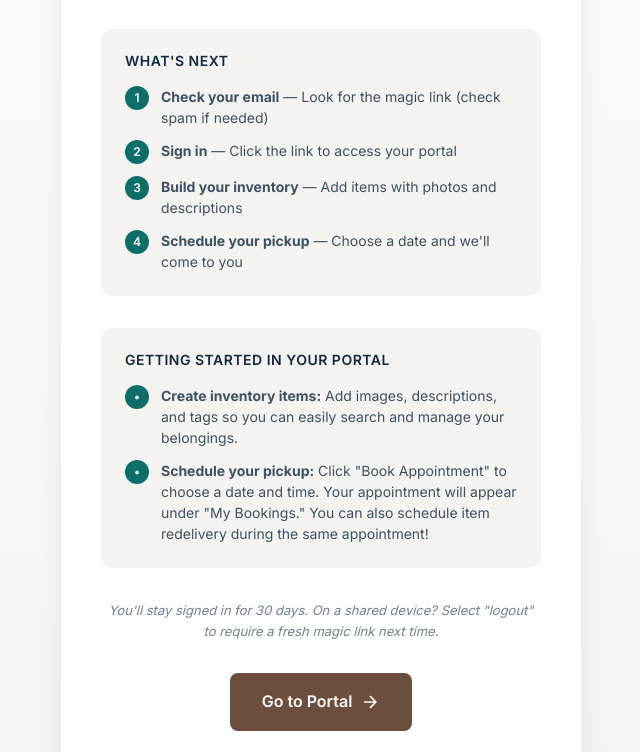
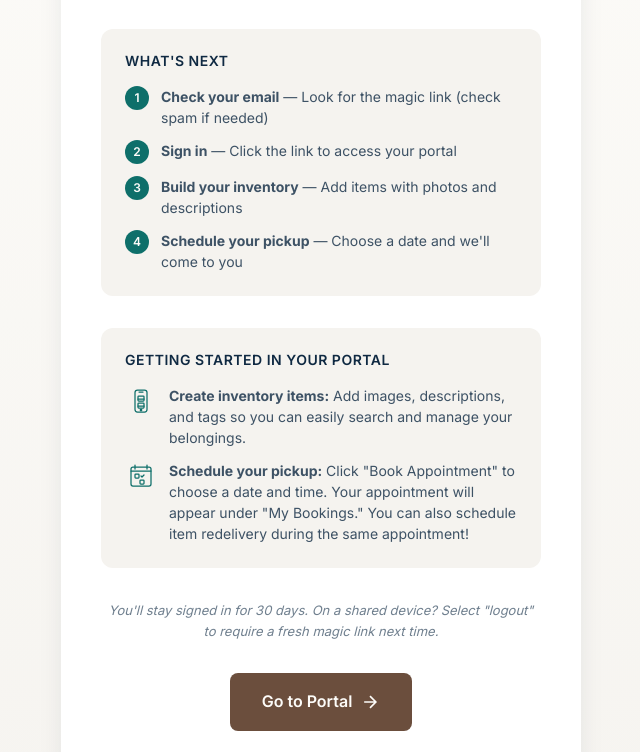
Before and after one commit to StorageValet/sv-website, a plain HTML site: page signup/success.html in a window 1280 px wide. Shown: the part 326-1078 px from the top of the page, without its empty margins (319-959 px from the left). Drawn offline with Linux system fonts and the light colour scheme; a script that the page names is missing.

Commit message:
design: add custom icons to success page Getting Started section

```diff
--- a/signup/success.html
+++ b/signup/success.html
@@ -100,6 +100,16 @@
             font-weight: 600;
             flex-shrink: 0;
         }
+        .success-step-icon {
+            width: 32px;
+            height: 32px;
+            color: #0E6F6A;
+            flex-shrink: 0;
+        }
+        .success-step-icon svg {
+            width: 100%;
+            height: 100%;
+        }
         .success-step-text {
             font-size: 14px;
             color: rgba(15, 41, 66, 0.8);
@@ -178,11 +188,34 @@
             <div class="success-steps" style="margin-top: 24px;">
                 <h3>Getting Started in Your Portal</h3>
                 <div class="success-step">
-                    <span class="success-step-num">•</span>
+                    <span class="success-step-icon">
+                        <svg viewBox="0 0 64 64" fill="none">
+                            <g stroke="currentColor" stroke-width="2.5" stroke-linecap="round" stroke-linejoin="round">
+                                <rect x="20" y="10" width="24" height="44" rx="5"/>
+                                <path d="M28 14h8"/>
+                                <circle cx="32" cy="50" r="1.5"/>
+                                <rect x="26" y="22" width="12" height="10" rx="1.5"/>
+                                <path d="M26 28h12"/>
+                                <rect x="26" y="36" width="12" height="10" rx="1.5"/>
+                                <path d="M26 42h12"/>
+                            </g>
+                        </svg>
+                    </span>
                     <span class="success-step-text"><strong>Create inventory items:</strong> Add images, descriptions, and tags so you can easily search and manage your belongings.</span>
                 </div>
                 <div class="success-step">
-                    <span class="success-step-num">•</span>
+                    <span class="success-step-icon">
+                        <svg viewBox="0 0 64 64" fill="none">
+                            <g stroke="currentColor" stroke-width="2.5" stroke-linecap="round" stroke-linejoin="round">
+                                <rect x="12" y="14" width="40" height="38" rx="4"/>
+                                <path d="M20 10v8M44 10v8"/>
+                                <path d="M12 22h40"/>
+                                <rect x="20" y="28" width="8" height="8" rx="1.5"/>
+                                <path d="M38 30l-4 4-2-2"/>
+                                <rect x="30" y="40" width="8" height="8" rx="1.5"/>
+                            </g>
+                        </svg>
+                    </span>
                     <span class="success-step-text"><strong>Schedule your pickup:</strong> Click "Book Appointment" to choose a date and time. Your appointment will appear under "My Bookings." You can also schedule item redelivery during the same appointment!</span>
                 </div>
             </div>
```
